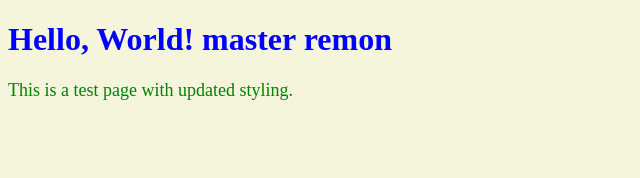
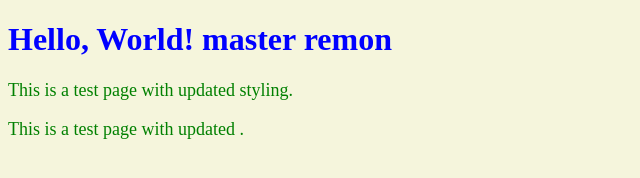
Before and after one commit to redb65403-source/test-reop, a plain HTML site: page index.html in a window 1280 px wide. Shown: the whole page, without its empty margins (0-640 px from the left). Drawn offline with Linux system fonts and the light colour scheme.

Commit message:
last modfied file html

```diff
--- a/index.html
+++ b/index.html
@@ -9,5 +9,6 @@
 <body>
     <h1>Hello, World! master remon</h1>
     <p>This is a test page with updated styling.</p>
+    <p>This is a test page with updated .</p>
 </body>
 </html>
```
